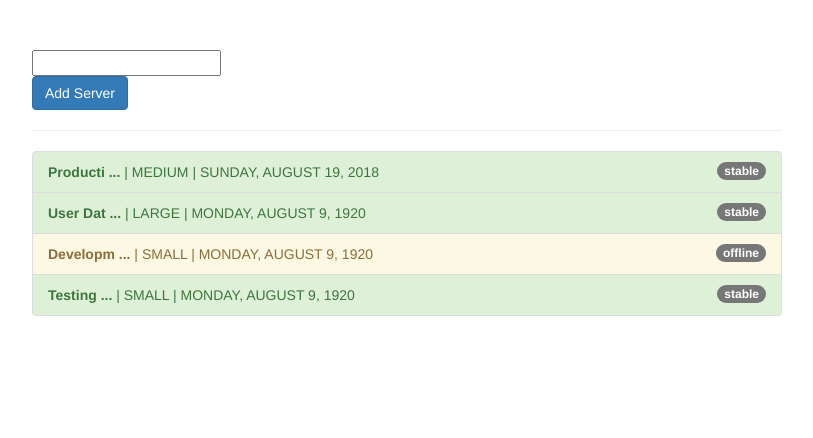
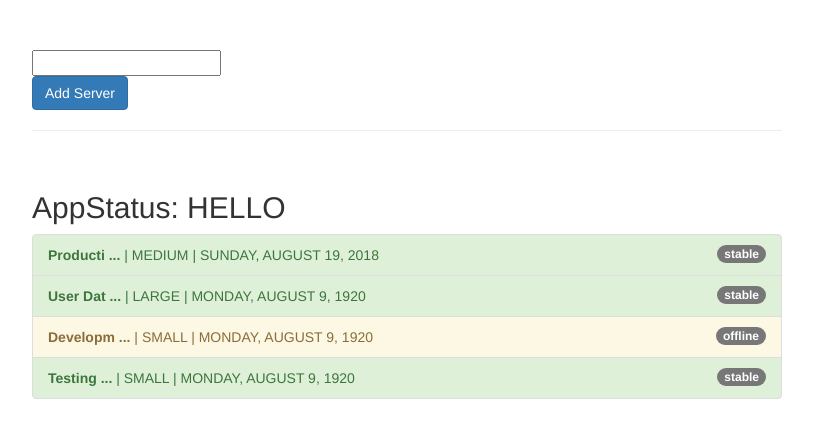
Before and after one commit to efroChang/angular-6-pipes, an Angular app: page / in a window 1280 px wide. Shown: the top 438 px of the page, without its empty margins (233-1046 px from the left). Built offline with nearby package versions, Linux system fonts and the light colour scheme.

Commit message:
Async Pipe to wait for a Promise

```diff
--- a/src/app/app.component.html
+++ b/src/app/app.component.html
@@ -5,6 +5,8 @@
       <br>
       <button class="btn btn-primary" (click)="onAddNewServer()">Add Server</button>
       <hr>
+      <br>
+      <h2>AppStatus: {{ appStatus | async }}</h2>
       <ul class="list-group">
         <li
           class="list-group-item"
--- a/src/app/app.component.ts
+++ b/src/app/app.component.ts
@@ -1,4 +1,5 @@
 import { Component } from '@angular/core';
+import { resolve } from 'path';
 
 @Component({
   selector: 'app-root',
@@ -6,6 +7,12 @@ import { Component } from '@angular/core';
   styleUrls: ['./app.component.css']
 })
 export class AppComponent {
+
+  appStatus = new Promise((resolve, reject) => {
+    setTimeout( () => {
+      resolve( 'HELLO' );
+    } ,2000)
+  });
 
   filteredStatus: string = '';
 
```
